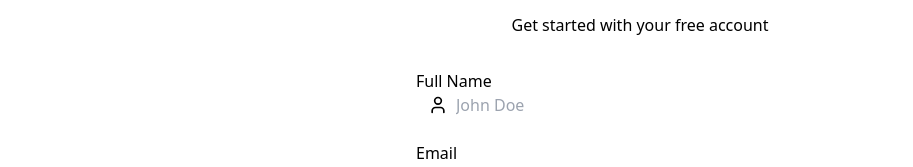
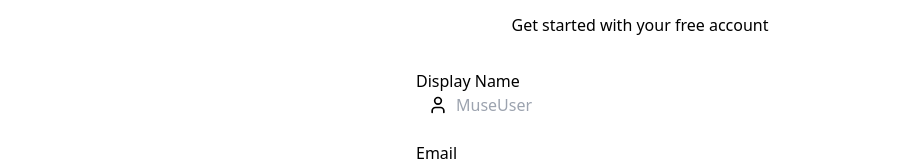
Before and after one commit to tuzicomet/muse-chat-app, a React (Vite) app in the folder frontend/: page /signup in a window 1280 px wide. Shown: the part 287-454 px from the top of the page, without its empty margins (0-913 px from the left). Built offline with nearby package versions, Linux system fonts and the light colour scheme; no server answers.

Commit message:
Replaced fullName with name (Display Name) on signup page
This change more accurately reflects the app's use of a non-unique display name and aligns with the backend user model

```diff
--- a/frontend/src/pages/SignUpPage.tsx
+++ b/frontend/src/pages/SignUpPage.tsx
@@ -4,7 +4,7 @@ import { Link } from "react-router-dom";
 
 // Sign up form fields
 interface FormData {
-  fullName: string;
+  name: string;
   email: string;
   password: string;
 }
@@ -15,7 +15,8 @@ const SignUpPage = () => {
 
   // State for user input in the signup form
   const [formData, setFormData] = useState<FormData>({
-    fullName: "",
+    // all fields set to empty string by default
+    name: "",
     email: "",
     password: "",
   });
@@ -37,10 +38,10 @@ const SignUpPage = () => {
 
         {/* Signup form */}
         <form className="space-y-6">
-          {/* Full Name input */}
+          {/* Display Name input */}
           <div className="form-control">
             <label className="label">
-              <span className="label-text font-medium">Full Name</span>
+              <span className="label-text font-medium">Display Name</span>
             </label>
             <div className="relative">
               <div className="absolute inset-y-0 left-0 pl-3 flex items-center pointer-events-none">
@@ -49,9 +50,9 @@ const SignUpPage = () => {
               <input
                 type="text"
                 className="input input-bordered w-full pl-10"
-                placeholder="John Doe"
-                value={formData.fullName}
-                onChange={(e) => setFormData({ ...formData, fullName: e.target.value })}
+                placeholder="MuseUser"
+                value={formData.name}
+                onChange={(e) => setFormData({ ...formData, name: e.target.value })}
               />
             </div>
           </div>
@@ -105,7 +106,7 @@ const SignUpPage = () => {
             </div>
           </div>
 
-          {/* Submit button (placeholder only for UI) */}
+          {/* Submit button */}
           <button type="button" className="btn btn-primary w-full">
             Create Account
           </button>
```
